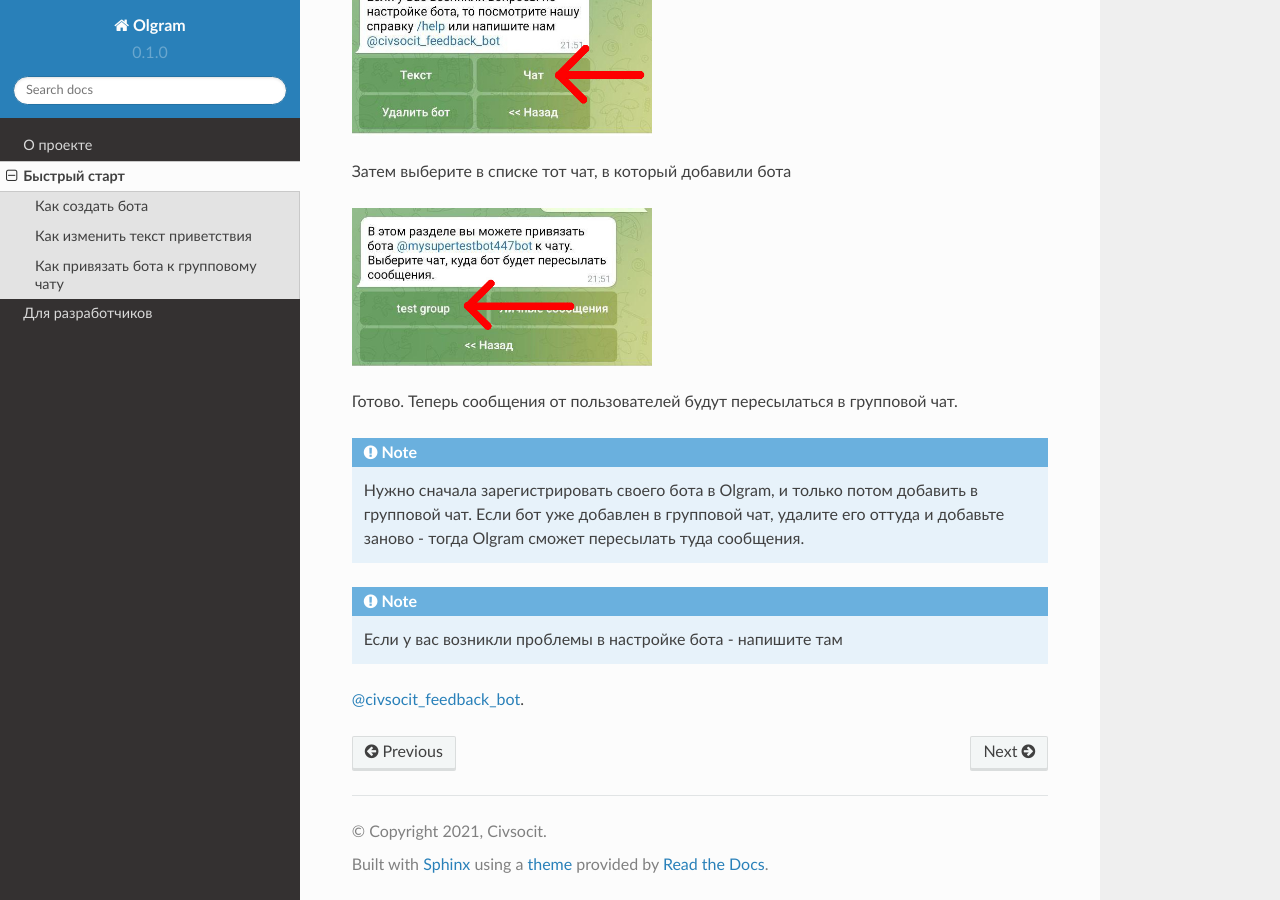
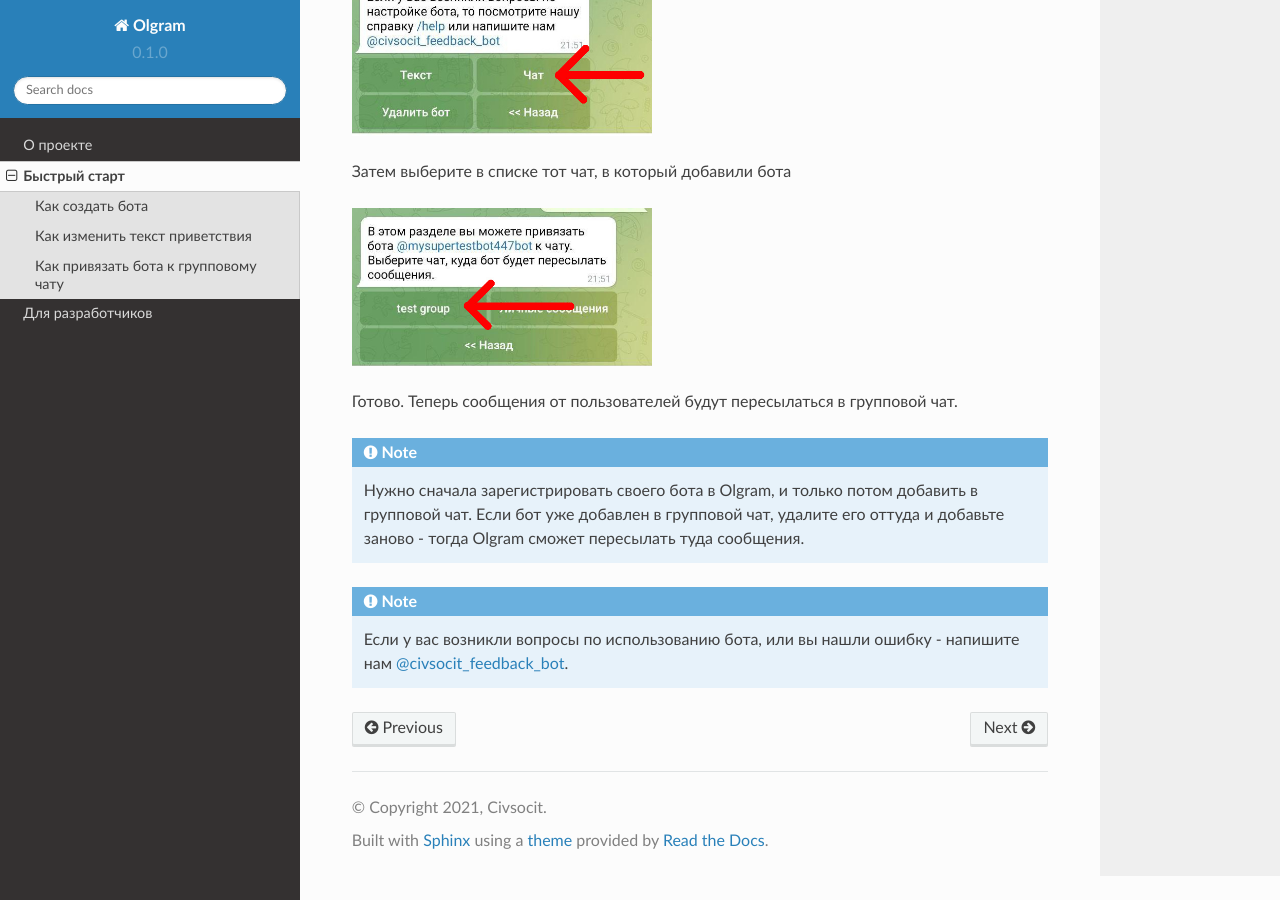
Before and after one commit to python-hi/olgram-chinese, a Sphinx documentation site: the page built from docs/source/quick_start.rst, in a window 1280 px wide and 900 px high, scrolled down 6888 px. Built offline with Sphinx 7.4.7 and the Read the Docs theme 2.0.0, drawn with Linux system fonts in a browser that asks for light colours.

Commit message:
minor changes

```diff
--- a/docs/source/about.rst
+++ b/docs/source/about.rst
@@ -1,7 +1,7 @@
 О проекте
 ===================================
 
-Зачем нужен Olgram?
+Зачем нужен Olgram
 ------------
 
 Olgram - это конструктор ботов обратной связи. Такие боты могут вам пригодиться, например:
--- a/docs/source/quick_start.rst
+++ b/docs/source/quick_start.rst
@@ -92,5 +92,5 @@ BotFather - это официальный бот Telegram, создающий д
 
 .. note::
 
-   Если у вас возникли проблемы в настройке бота - напишите там
-`@civsocit_feedback_bot <https://t.me/civsocit_feedback_bot>`_.
+   Если у вас возникли вопросы по использованию бота, или вы нашли ошибку - напишите
+   нам `@civsocit_feedback_bot <https://t.me/civsocit_feedback_bot>`_.
```
Also changed, not shown: docs/images/logo1.JPG (renamed from media/logo1.JPG), docs/images/logo1_big.png (renamed from media/logo1_big.png), docs/images/logo2.png (renamed from media/logo2.png), 1 other file.
